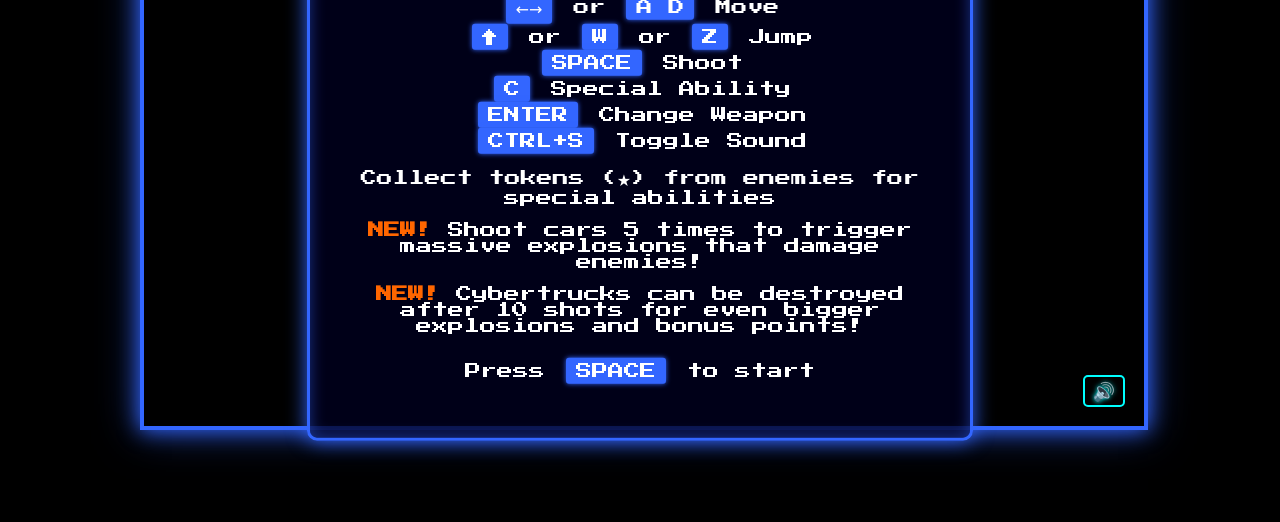
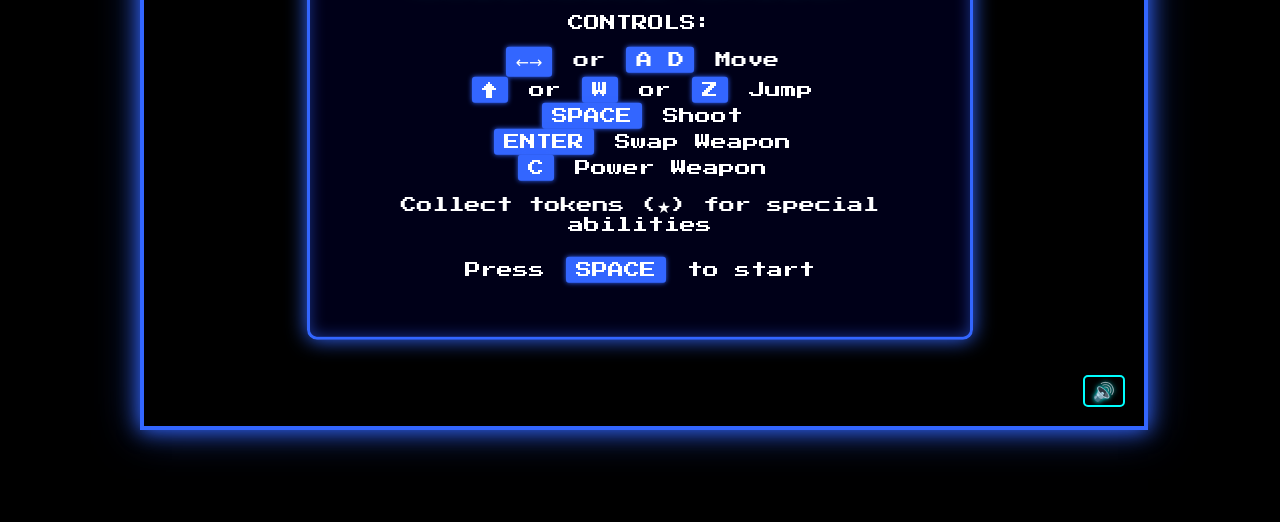
Before and after one commit to vmyazin/Robohorse, a plain HTML site: page index.html in a window 1280 px wide. Shown: the part 278-800 px from the top of the page. Drawn offline with Linux system fonts and the light colour scheme.

Commit message:
Streamlined welcome screen by removing unessential information and simplifying control descriptions

```diff
--- a/index.html
+++ b/index.html
@@ -60,19 +60,15 @@
         </div>
         <div id="start-screen">
             <h1>ROBOHORSE GALLOP</h1>
-            <p>Control RoboHorse against the Cephalopod Armada!</p>
             <p>CONTROLS:</p>
             <p>
                 <span class="control-key">←→</span> or <span class="control-key">A D</span> Move<br>
                 <span class="control-key">↑</span> or <span class="control-key">W</span> or <span class="control-key">Z</span> Jump<br>
                 <span class="control-key">SPACE</span> Shoot<br>
-                <span class="control-key">C</span> Special Ability<br>
-                <span class="control-key">ENTER</span> Change Weapon<br>
-                <span class="control-key">CTRL+S</span> Toggle Sound
+                <span class="control-key">ENTER</span> Swap Weapon<br>
+                <span class="control-key">C</span> Power Weapon
             </p>
-            <p>Collect tokens (★) from enemies for special abilities</p>
-            <p><span style="color: #ff6600; font-weight: bold;">NEW!</span> Shoot cars 5 times to trigger massive explosions that damage enemies!</p>
-            <p><span style="color: #ff6600; font-weight: bold;">NEW!</span> Cybertrucks can be destroyed after 10 shots for even bigger explosions and bonus points!</p>
+            <p>Collect tokens (★) for special abilities</p>
             <p id="start-instruction" class="clickable">Press <span class="control-key">SPACE</span> to start</p>
         </div>
     </div>
```
